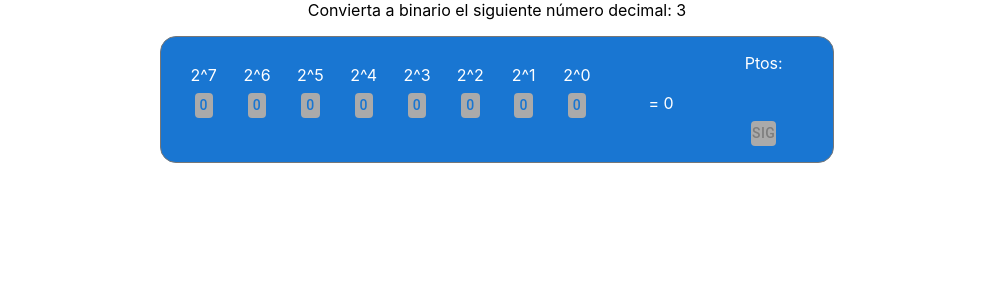
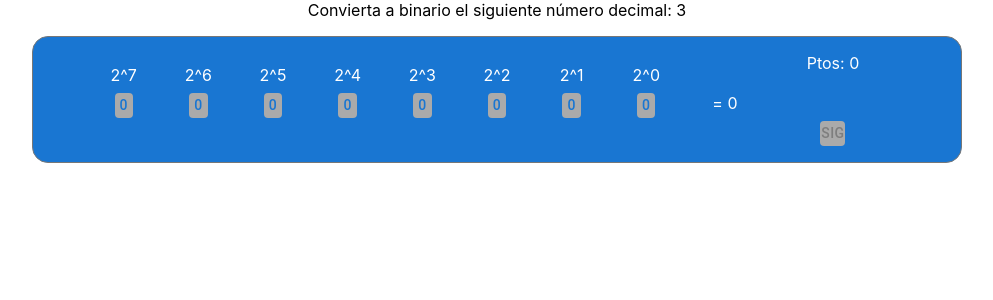
Before and after one commit to maxiwebs/simu-binario-decimal-react, a React (Create React App) app: page / in a window 1280 px wide. Shown: the top 300 px of the page, without its empty margins (143-1136 px from the left). Built offline with nearby package versions, Linux system fonts and the light colour scheme.

Commit message:
Agregado puntaje y penalización

```diff
--- a/src/App.js
+++ b/src/App.js
@@ -22,20 +22,27 @@ function calcuReducer(calcu, action) {
   switch (action.type) {
     case 'sigNum': {
       if (calcu.indiceNumeroDecimal < 19){
+        let sigNumDecimal = arrayNumeros[calcu.indiceNumeroDecimal+1]
         newStateCalcu = {
-          numeroDecimal: arrayNumeros[calcu.indiceNumeroDecimal+1],
+          numeroDecimal: sigNumDecimal,
           indiceNumeroDecimal: calcu.indiceNumeroDecimal+1,
           sumaParcial: 0,
           botonSigInactivo: true,
-          numeroBinario: [0,0,0,0,0,0,0,0]
+          arrayBinarioActual: dameArrayBinarioOk(sigNumDecimal),
+          numeroBinario: [0,0,0,0,0,0,0,0],
+          puntaje: calcu.puntaje,
+          mala_jugada: false,
         };
       }else {
         newStateCalcu = {
           numeroDecimal: 3,
+          arrayBinarioActual: [0,0,0,0,0,0,0,0],
           indiceNumeroDecimal: 0,
           sumaParcial: 0,
           botonSigInactivo: true,
-          numeroBinario: [0,0,0,0,0,0,0,0]
+          numeroBinario: [0,0,0,0,0,0,0,0],
+          puntaje: calcu.puntaje,
+          mala_jugada: false,
         };
       }
       break;
@@ -43,30 +50,46 @@ function calcuReducer(calcu, action) {
     case 'cambioBitA1':{
       let arrayBinario = calcu.numeroBinario
       let indice = action.pot.pot
+      let pifio = false
       arrayBinario[indice] = 1
       let nuevaSumaParcial = calculoSumaParcial(arrayBinario)
+      let nuevoPuntaje = actualizarPuntaje(arrayBinario,indice,calcu.puntaje, calcu.arrayBinarioActual)
+      if (nuevoPuntaje < calcu.puntaje){pifio = true}
       let estadoBtnSig = botonInactivo(nuevaSumaParcial,calcu.numeroDecimal)
+      //Si habilito btn sig es porque acertó. Sumo 20 ptos
+      if (!estadoBtnSig){nuevoPuntaje=nuevoPuntaje+20}
       newStateCalcu = {
         numeroBinario: arrayBinario,
         numeroDecimal: calcu.numeroDecimal,
         indiceNumeroDecimal: calcu.indiceNumeroDecimal,
         sumaParcial: nuevaSumaParcial,
         botonSigInactivo: estadoBtnSig,
+        puntaje: nuevoPuntaje,
+        arrayBinarioActual: calcu.arrayBinarioActual,
+        mala_jugada: pifio,
       };
       break;
     }
     case 'cambioBitA0':{
       let arrayBinario = calcu.numeroBinario
       let indice = action.pot.pot
+      let pifio = false
       arrayBinario[indice] = 0
       let nuevaSumaParcial = calculoSumaParcial(arrayBinario)
+      let nuevoPuntaje = actualizarPuntaje(arrayBinario,indice,calcu.puntaje, calcu.arrayBinarioActual)
+      if (nuevoPuntaje < calcu.puntaje){pifio = true}
       let estadoBtnSig = botonInactivo(nuevaSumaParcial,calcu.numeroDecimal)
+      //Si habilito btn sig es porque acertó. Sumo 20 ptos
+      if (!estadoBtnSig){nuevoPuntaje=nuevoPuntaje+20}
       newStateCalcu = {
         numeroBinario: arrayBinario,
         numeroDecimal: calcu.numeroDecimal,
         indiceNumeroDecimal: calcu.indiceNumeroDecimal,
         sumaParcial: nuevaSumaParcial,
         botonSigInactivo: estadoBtnSig,
+        puntaje: nuevoPuntaje,
+        arrayBinarioActual: calcu.arrayBinarioActual,
+        mala_jugada: pifio,
       };
       break;
     }
@@ -91,6 +114,33 @@ function botonInactivo(suma_parcial, numero_decimal){
   return inactivo
 }
 
+//Resta 10 puntos si pusieron un 1 donde no debían.
+function actualizarPuntaje( array_binario, indice, puntaje_actual, array_binario_actual){
+  let nuevo_puntaje = puntaje_actual
+  //Si lo que puso no es correcto
+  if (array_binario[indice] !== array_binario_actual[indice]){
+    //Resto 10
+    nuevo_puntaje=nuevo_puntaje-10
+  }
+  return nuevo_puntaje
+}
+
+function dameArrayBinarioOk(numDecimal){
+  let arrayCorrecto = [0,0,0,0,0,0,0,0]
+  let acum = 0, index = 7, aSumar = 0
+  while (acum < numDecimal){
+    //Completo desde el más significativo
+    aSumar = 2**index
+    //Si no me paso del numDecimal
+    if ((acum+aSumar) <= numDecimal){
+      arrayCorrecto[index] = 1
+      acum=acum+aSumar
+    }
+    index--
+  }
+  return arrayCorrecto
+}
+
 const arrayNumeros = [
   3, 7, 14, 22, 26, 32, 40, 45, 63, 68, 80,
   100, 112, 129, 150, 170, 200, 223, 240, 255,
--- a/src/components/Caja.jsx
+++ b/src/components/Caja.jsx
@@ -6,13 +6,10 @@ import CeldaSig from "./CeldaSig";
 import CeldaBinario from "./CeldaBinario";
 
 const Caja = () => {
-  //Traigo contexto para usar estado
-  //const { calcu, handleEstadoCalcu } = useContext(CalcuContext);
-  //const dispatch = useContext(CalcuDispatchContext);
 
   return (
     <Box
-      width="50%"
+      width="70%"
       color="primary.contrastText"
       bgcolor="primary.main"
       border={1}
--- a/src/components/CeldaSig.jsx
+++ b/src/components/CeldaSig.jsx
@@ -9,7 +9,8 @@ const CeldaSig = () => {
 
   //Por defecto no muestro Ok
   let muestro_ok = ""
-  if (!calcu.botonSigInactivo){muestro_ok = "OK"}
+  if (!calcu.botonSigInactivo){muestro_ok = "OK (+20)"}
+  if (calcu.mala_jugada){muestro_ok = "MAL! (-10)"}
 
   return (
     <Grid item xs={2}>
@@ -21,7 +22,7 @@ const CeldaSig = () => {
       alignItems="center"
       spacing={3}
     >
-      <Grid item>Ptos:</Grid>
+      <Grid item>Ptos: {calcu.puntaje}</Grid>
       <Grid item>{muestro_ok}</Grid>
       <Grid item>
         <Button
--- a/src/components/CeldaSuma.jsx
+++ b/src/components/CeldaSuma.jsx
@@ -8,7 +8,7 @@ const CeldaSuma = () => {
   const calcu = useContext(CalcuContext);
 
   return (
-    <Grid item xs={2}>
+    <Grid item xs={1}>
       <Grid
         container
         direction="column"
--- a/src/context.js
+++ b/src/context.js
@@ -6,17 +6,10 @@ export const calcuInicial = {
   sumaParcial: 0,
   botonSigInactivo: true,
   numeroDecimal: 3,
+  arrayBinarioActual: [1, 1, 0, 0, 0, 0, 0, 0],
+  puntaje: 0,
+  malaJugada: false,
 };
-
-export const calcuFinal = {
-    indiceNumeroDecimal: 19,
-    numeroBinario: [1, 1, 1, 1, 1, 1, 1, 1],
-    sumaParcial: 255,
-    botonSigInactivo: true,
-    numeroDecimal: 255,
-  };
-
-
 
 //Creo contexto
 export const CalcuContext = createContext();
```
